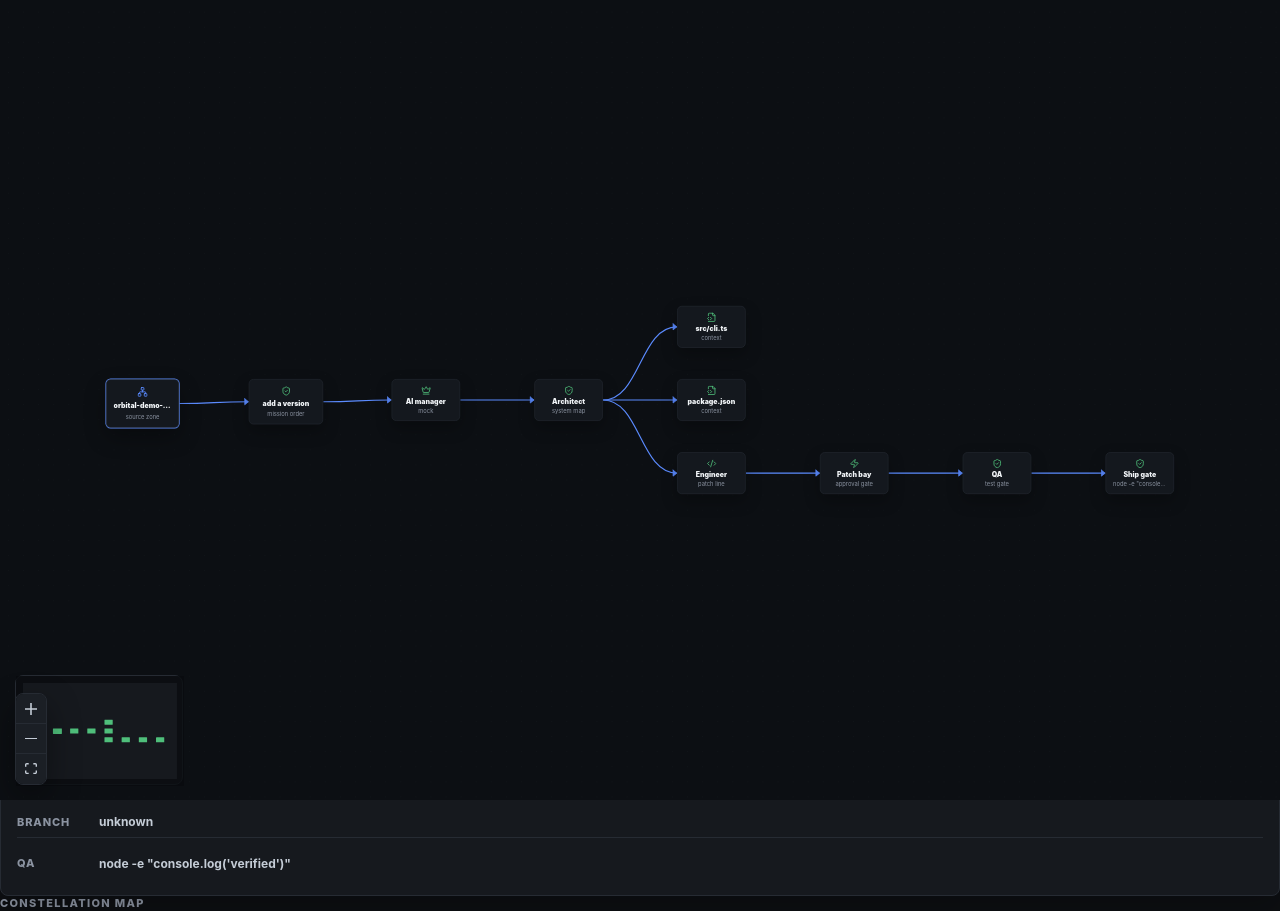
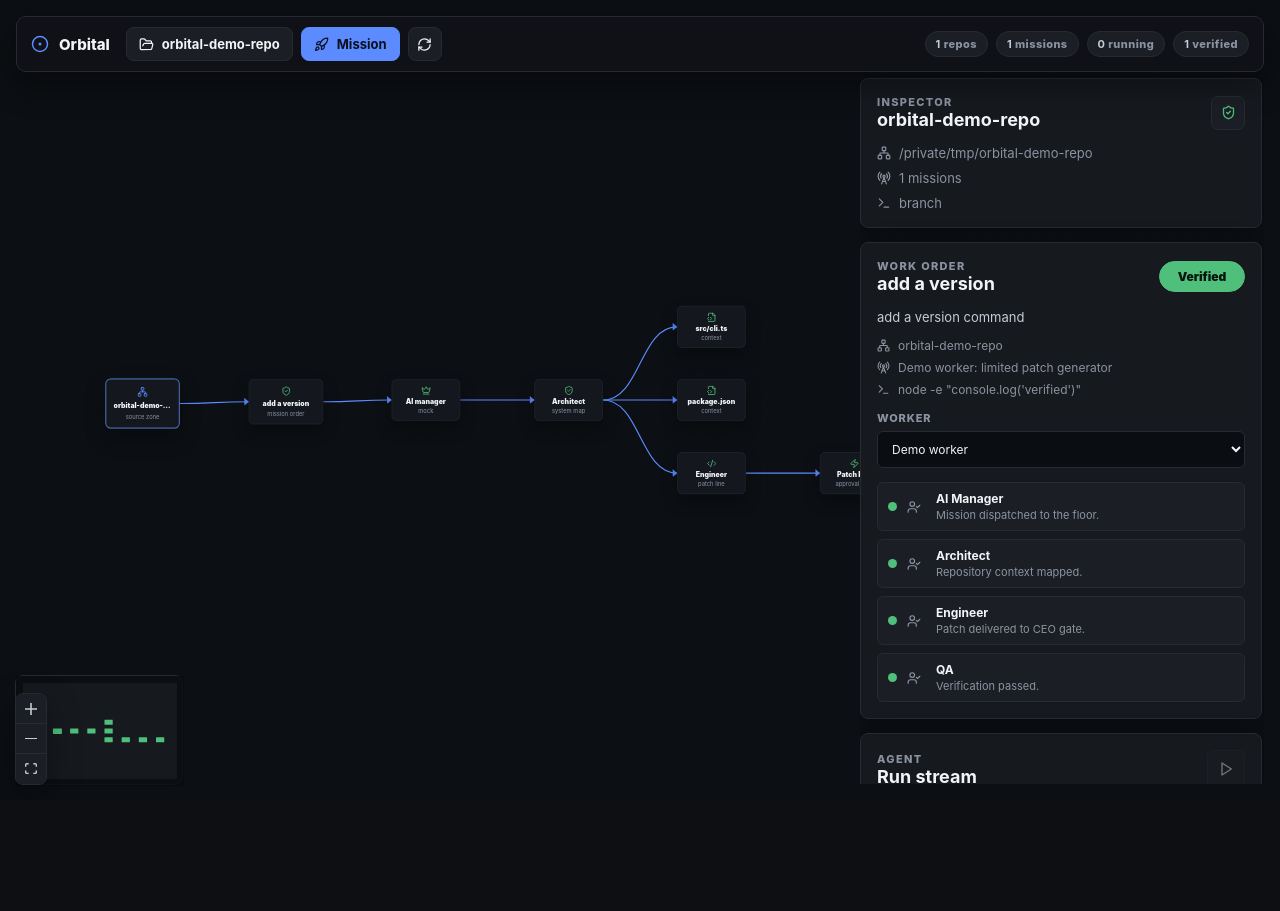
Before and after one commit to whosgotch/orbital, a React (Vite) app in the folder app/: page / in a window 1280 px wide. Shown: the top 911 px of the page. After the commit the page ends 800 px from the top, so only its background shows below. Built offline with nearby package versions, Linux system fonts and the light colour scheme.

Commit message:
feat(app): replace side rails with full-canvas layout

```diff
--- a/app/src/App.tsx
+++ b/app/src/App.tsx
@@ -76,6 +76,8 @@ export function App() {
     Object.fromEntries(initialWorkspaceView.missions.map((mission) => [mission.id, mission.worker === "local-command" ? "local-command" : "mock"])),
   );
   const [localCommandByMission, setLocalCommandByMission] = useState<Record<string, string>>({});
+  const [openPanel, setOpenPanel] = useState<null | "repo" | "mission">(null);
+  const togglePanel = (panel: "repo" | "mission") => setOpenPanel((current) => (current === panel ? null : panel));
 
   const selectedGraphNode = workspaceGraphNodes.find((node) => node.id === selectedNodeId) ?? workspaceGraphNodes[0];
   const selectedMissionId = selectedGraphNode?.mission_id ?? nearestMissionId(selectedGraphNode, workspaceMissions) ?? workspaceMissions[0]?.id;
@@ -457,19 +459,61 @@ export function App() {
   }, []);
 
   return (
-    <main className="control-deck">
-      <aside className="command-rail">
-        <div className="brand">
-          <div className="brand-mark" aria-hidden="true">
-            <CircleDot size={20} />
+    <main className="canvas-shell">
+      <GraphMap
+        nodes={graphNodes}
+        edges={workspaceGraphEdges}
+        selectedNodeId={selectedGraphNode?.id ?? ""}
+        selectedMissionId={selectedMission?.id ?? ""}
+        runningMissionIds={runningMissionIds}
+        onSelectNode={setSelectedNodeId}
+      />
+
+      <header className="topbar">
+        <div className="topbar-brand">
+          <CircleDot size={18} aria-hidden="true" />
+          <span>Orbital</span>
         </div>
-          <div>
-            <h1>Orbital</h1>
-            <p>Local mission control</p>
+        <div className="topbar-group">
+          <button
+            className={`chip ${openPanel === "repo" ? "active" : ""}`}
+            type="button"
+            onClick={() => togglePanel("repo")}
+            title={activeRepoPath}
+          >
+            <FolderOpen size={15} aria-hidden="true" />
+            <span>{repoLabel(selectedRepository?.name, activeRepoPath)}</span>
+          </button>
+          <button
+            className={`chip primary-chip ${openPanel === "mission" ? "active" : ""}`}
+            type="button"
+            onClick={() => togglePanel("mission")}
+          >
+            <Rocket size={15} aria-hidden="true" />
+            <span>Mission</span>
+          </button>
+          <button
+            className="chip icon"
+            type="button"
+            onClick={refreshMissionLoop}
+            disabled={refreshingMissionLoop}
+            aria-label="Refresh mission loop"
+            title="Refresh mission loop"
+          >
+            <RefreshCw size={15} aria-hidden="true" />
+          </button>
         </div>
+        <div className="topbar-spacer" />
+        <div className="topbar-metrics">
+          <span><strong>{missionLoopState.repositories.length}</strong> repos</span>
+          <span><strong>{workspaceMissions.length}</strong> missions</span>
+          <span><strong>{visibleMissions.filter((mission) => isRunning(mission.runtime)).length}</strong> running</span>
+          <span><strong>{visibleMissions.filter((mission) => mission.runtime.verified).length}</strong> verified</span>
         </div>
+      </header>
 
-        <section className="console-panel workspace-console" aria-label="Workspace">
+      {openPanel === "repo" ? (
+        <section className="popover repo-popover" aria-label="Workspace">
           <div className="section-label">Workspace</div>
           <input
             aria-label="Repository path"
@@ -485,7 +529,15 @@ export function App() {
               <RefreshCw size={16} aria-hidden="true" />
               <span>Demo</span>
             </button>
-            <button className="primary" type="button" onClick={openWorkspace} disabled={!repoPathDraft.trim() || refreshingMissionLoop}>
+            <button
+              className="primary"
+              type="button"
+              onClick={() => {
+                void openWorkspace();
+                setOpenPanel(null);
+              }}
+              disabled={!repoPathDraft.trim() || refreshingMissionLoop}
+            >
               <FolderOpen size={16} aria-hidden="true" />
               <span>Open</span>
             </button>
@@ -494,104 +546,35 @@ export function App() {
             {activeRepoPath}
           </div>
         </section>
+      ) : null}
 
-        <section className="console-panel launch-console" aria-label="New mission">
+      {openPanel === "mission" ? (
+        <section className="popover mission-popover" aria-label="New mission">
           <div className="section-label">Mission intake</div>
           <textarea
             aria-label="Mission intent"
             value={missionDraft}
             onChange={(event) => setMissionDraft(event.target.value)}
           />
-          <button className="primary command-button" type="button" onClick={queueMission} disabled={!missionDraft.trim()}>
+          <button
+            className="primary command-button"
+            type="button"
+            onClick={() => {
+              void queueMission();
+              setOpenPanel(null);
+            }}
+            disabled={!missionDraft.trim()}
+          >
             <Rocket size={17} aria-hidden="true" />
             <span>Queue mission</span>
           </button>
         </section>
+      ) : null}
 
-        <section className="console-panel fleet-console" aria-label="Workspace telemetry">
-          <div className="section-label">Workspace telemetry</div>
-          <dl className="metric-grid">
-            <div>
-              <dt>Repos</dt>
-              <dd>{missionLoopState.repositories.length}</dd>
-            </div>
-            <div>
-              <dt>Missions</dt>
-              <dd>{workspaceMissions.length}</dd>
-            </div>
-            <div>
-              <dt>Review</dt>
-              <dd>{visibleMissions.filter((mission) => isReviewing(mission.runtime)).length}</dd>
-            </div>
-          </dl>
-          <div className="telemetry-stack">
-            <TelemetryLine label="Running" value={String(visibleMissions.filter((mission) => isRunning(mission.runtime)).length)} />
-            <TelemetryLine label="Blocked" value={String(visibleMissions.filter((mission) => mission.runtime.patchStatus === "rejected").length)} />
-            <TelemetryLine label="Verified" value={String(visibleMissions.filter((mission) => mission.runtime.verified).length)} />
-          </div>
-        </section>
+      {missionLoopError ? <div className="floating-error">{missionLoopError}</div> : null}
 
-        <section className="console-panel repo-scan-console" aria-label="Repository scan">
-          <div className="section-label">Repo scan</div>
-          <div className="scan-stack">
-            <ScanLine label="Stack" value={repositoryStack(selectedRepository)} />
-            <ScanLine label="Branch" value={selectedRepository?.branch || "unknown"} />
-            <ScanLine label="QA" value={selectedRepository?.verification_command || selectedVerificationCommand} />
-          </div>
-        </section>
-      </aside>
-
-      <section className="mission-stage" aria-label="Orbital command map">
-        <header className="stage-header">
-          <div>
-            <div className="section-label">Constellation map</div>
-            <h2>Mission intake, AI manager dispatch, workers, patch bay, and QA gate</h2>
-          </div>
-          <div className="stage-actions">
-            <button
-              className="secondary icon-button"
-              type="button"
-              onClick={refreshMissionLoop}
-              disabled={refreshingMissionLoop}
-              aria-label="Refresh mission loop"
-              title="Refresh mission loop"
-            >
-              <RefreshCw size={16} aria-hidden="true" />
-            </button>
-            <div className={`status-pill ${missionStatus.className}`}>{missionStatus.label}</div>
-          </div>
-        </header>
-        {missionLoopError ? <div className="stage-error">{missionLoopError}</div> : null}
-
-        <GraphMap
-          nodes={graphNodes}
-          edges={workspaceGraphEdges}
-          selectedNodeId={selectedGraphNode?.id ?? ""}
-          selectedMissionId={selectedMission?.id ?? ""}
-          runningMissionIds={runningMissionIds}
-          onSelectNode={setSelectedNodeId}
-        />
-        {workspaceMissions.length === 0 ? (
-          <div className="graph-empty-state">
-            <p>Open a workspace, then queue a mission to begin.</p>
-          </div>
-        ) : null}
-      </section>
-
-      <aside className="systems-rail">
-        {!selectedMission ? (
-          <section className="console-panel selected-console" aria-label="No mission selected">
-            <div className="panel-head">
-              <div>
-                <div className="section-label">Inspector</div>
-                <h2 className="quiet">No mission selected</h2>
-              </div>
-            </div>
-            <p className="quiet" style={{ padding: "12px 16px", fontSize: 13 }}>
-              Open a workspace and queue a mission to get started.
-            </p>
-          </section>
-        ) : (
+      {selectedMission ? (
+        <aside className="inspector" aria-label="Inspector">
           <section className="console-panel selected-console" aria-label="Selected node">
             <div className="panel-head">
               <div>
@@ -608,9 +591,7 @@ export function App() {
               runtime={selectedRuntime}
             />
           </section>
-        )}
 
-        {selectedMission && (<>
           <section className="console-panel work-order-console" aria-label="Work order">
           <div className="panel-head">
             <div>
@@ -773,10 +754,25 @@ export function App() {
           />
           <pre className="test-output">{verificationOutput(selectedRuntime, selectedVerificationOutput)}</pre>
           </section>
-        </>)}
         </aside>
+      ) : null}
+
+      {workspaceMissions.length === 0 ? (
+        <div className="canvas-hint">
+          <p>Open a workspace, then queue a mission to begin.</p>
+        </div>
+      ) : null}
     </main>
   );
+}
+
+function repoLabel(name: string | undefined, path: string) {
+  if (name) {
+    return name;
+  }
+  const trimmed = path.replace(/\/+$/, "");
+  const base = trimmed.split("/").filter(Boolean).at(-1);
+  return base || "Open repo";
 }
 
 function MissionGlyph({ status }: { status: MissionNodeStatus }) {
@@ -786,24 +782,6 @@ function MissionGlyph({ status }: { status: MissionNodeStatus }) {
     <span className={`mission-glyph ${status}`}>
       <Icon size={15} aria-hidden="true" />
     </span>
-  );
-}
-
-function TelemetryLine({ label, value }: { label: string; value: string }) {
-  return (
-    <div className="telemetry-line">
-      <span>{label}</span>
-      <strong>{value}</strong>
-    </div>
-  );
-}
-
-function ScanLine({ label, value }: { label: string; value: string }) {
-  return (
-    <div className="scan-line">
-      <span>{label}</span>
-      <strong title={value}>{value}</strong>
-    </div>
   );
 }
 
@@ -1008,10 +986,6 @@ function isRunning(runtime: WorkspaceRuntime) {
   return statusFromRuntime(runtime) === "running";
 }
 
-function isReviewing(runtime: WorkspaceRuntime) {
-  return statusFromRuntime(runtime) === "review";
-}
-
 function patchStateLabel(runtime: WorkspaceRuntime, patchReady: boolean) {
   if (runtime.patchStatus === "approved") {
     return "Approved";
@@ -1030,17 +1004,6 @@ function patchStateClass(runtime: WorkspaceRuntime, patchReady: boolean) {
     return "rejected";
   }
   return patchReady ? "active" : "";
-}
-
-function repositoryStack(repository: Repository | undefined) {
-  const command = repository?.verification_command ?? "";
-  if (command.startsWith("npm ")) {
-    return "Node";
-  }
-  if (command.startsWith("go ")) {
-    return "Go";
-  }
-  return "Unknown";
 }
 
 function workerLabel(workerName: string) {
```
Lines whose indentation alone changed are shown as unchanged.
